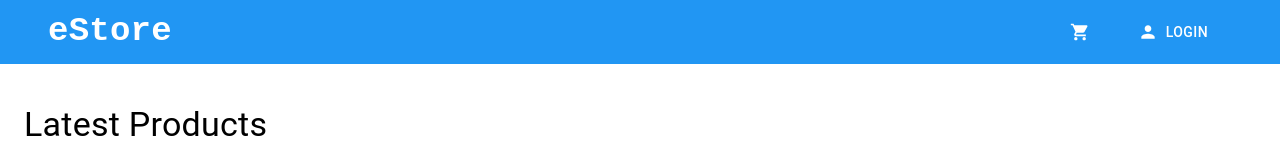
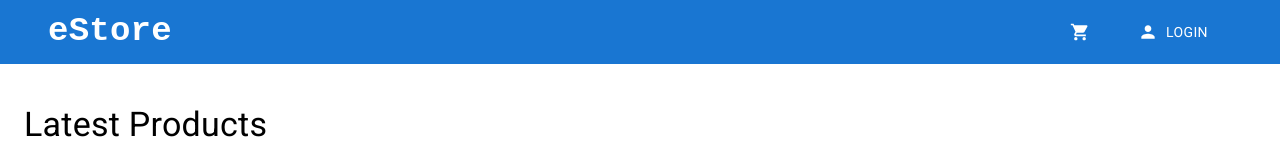
Before and after one commit to talgat2307/ecommerce-mern, a React (Create React App) app in the folder frontend/: page / in a window 1280 px wide. Shown: the top 160 px of the page. Built offline with nearby package versions, Linux system fonts and the light colour scheme; no server answers.

Commit message:
Added Roboto font

```diff
--- a/frontend/public/index.html
+++ b/frontend/public/index.html
@@ -9,8 +9,15 @@
       name="description"
       content="Web site created using create-react-app"
     />
+    <link rel="preconnect" href="https://fonts.gstatic.com">
+    <link href="https://fonts.googleapis.com/css2?family=Roboto:wght@300;400;700&display=swap" rel="stylesheet">
     <link rel="apple-touch-icon" href="%PUBLIC_URL%/logo192.png" />
     <link rel="manifest" href="%PUBLIC_URL%/manifest.json" />
+    <link rel="stylesheet"
+          href="https://cdnjs.cloudflare.com/ajax/libs/font-awesome/5.14.0/css/all.min.css"
+          integrity="sha512-1PKOgIY59xJ8Co8+NE6FZ+LOAZKjy+KY8iq0G4B3CyeY6wYHN3yt9PW0XpSriVlkMXe40PTKnXrLnZ9+fkDaog=="
+          crossorigin="anonymous"
+    />
     <title>E-Commerce App</title>
   </head>
   <body>
--- a/frontend/src/theme.js
+++ b/frontend/src/theme.js
@@ -3,12 +3,16 @@
 const theme = createMuiTheme({
   palette: {
     primary: {
-      main: '#2196f3',
+      main: '#1976d2',
     },
     secondary: {
       main: '#dc004e',
     },
   },
+  typography: [
+    'Roboto',
+    'sans-serif'
+  ]
 });
 
 export default theme;
```
